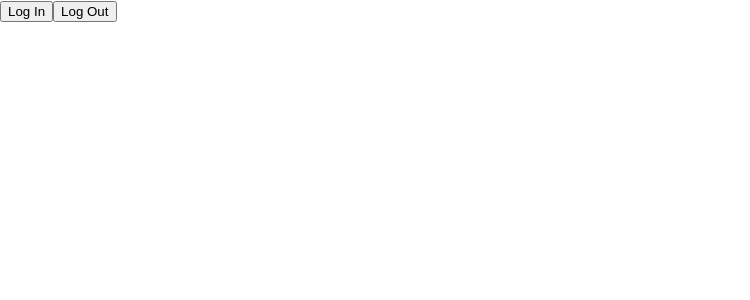
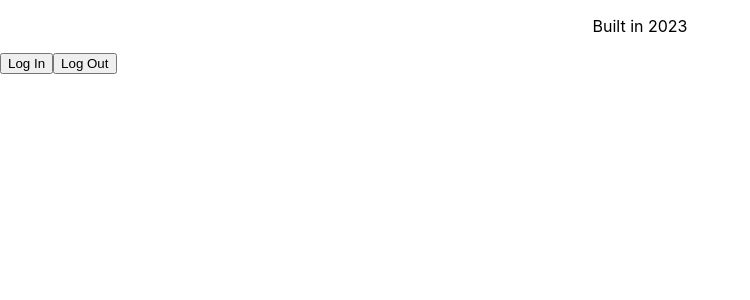
Before and after one commit to Hamanpreet/SwapnPlay, a React (Create React App) app in the folder frontend/: page /about in a window 1280 px wide. Shown: the top 300 px of the page, without its empty margins (0-750 px from the left). Built offline with nearby package versions, Linux system fonts and the light colour scheme.

Commit message:
Add react-router & About page as example

```diff
--- a/frontend/package.json
+++ b/frontend/package.json
@@ -9,6 +9,7 @@
     "@testing-library/user-event": "^13.5.0",
     "react": "^18.2.0",
     "react-dom": "^18.2.0",
+    "react-router-dom": "^6.17.0",
     "react-scripts": "5.0.1",
     "web-vitals": "^2.1.4"
   },
--- a/frontend/src/App.js
+++ b/frontend/src/App.js
@@ -1,11 +1,16 @@
-import logo from './logo.svg';
 import './App.css';
-import LoginButton from './login';
+import { BrowserRouter as Router, Route, Routes } from 'react-router-dom';
+import About from './components/About';
+
 
 function App() {
   return (
     <div className="App">
-
+     <Router>
+      <Routes>
+        <Route path="/about" element={<About />} />
+        </Routes>
+     </Router>
     </div>
   );
 }
--- /dev/null
+++ b/frontend/src/components/About.js
@@ -0,0 +1,10 @@
+import React from "react";
+
+const About = () => {
+
+  return (
+    <p>Built in 2023</p>
+  );
+};
+
+export default About;
--- a/frontend/src/index.js
+++ b/frontend/src/index.js
@@ -4,9 +4,9 @@ import './index.css';
 import App from './App';
 import reportWebVitals from './reportWebVitals';
 import { Auth0Provider } from '@auth0/auth0-react';
-import LoginButton from './login';
-import LogoutButton from './logout';
-import Profile from './profile';
+import LoginButton from './components/login';
+import LogoutButton from './components/logout';
+import Profile from './components/profile';
 
 const root = ReactDOM.createRoot(document.getElementById('root'));
 root.render(
```
Also changed, not shown: frontend/src/components/login.js (renamed from frontend/src/login.js), frontend/src/components/logout.js (renamed from frontend/src/logout.js), frontend/src/components/profile.js (renamed from frontend/src/profile.js), 2 other files (tests, documents, lock files or other folders).
